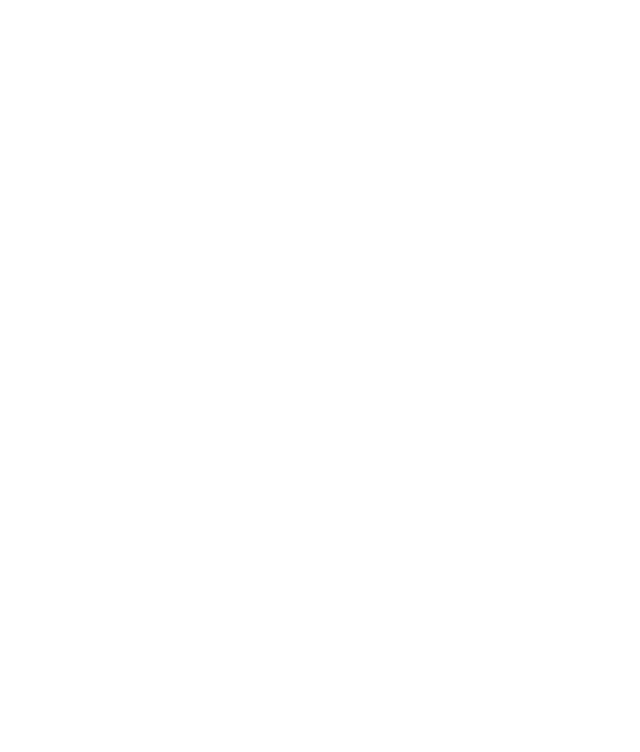
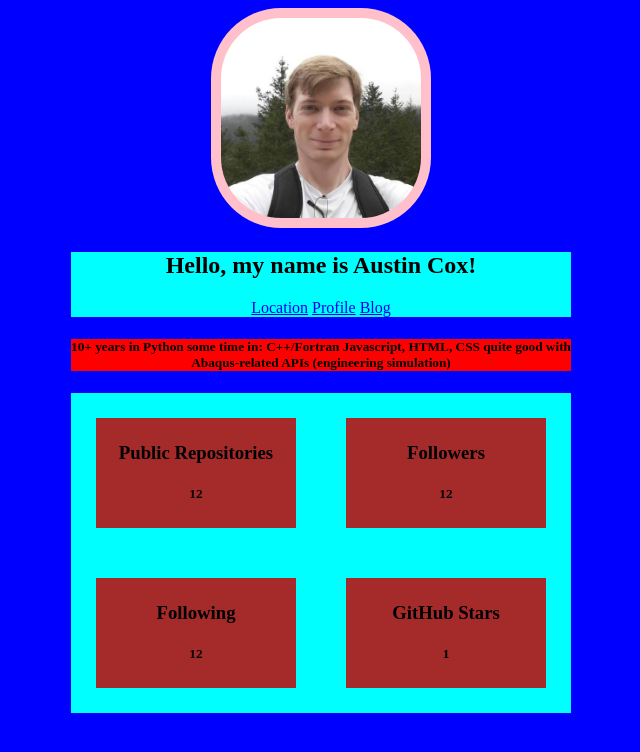
Before and after one commit to austin-e-cox/Profile-Generator, a website: page index.html in a window 1280 px wide. Shown: the whole page, without its empty margins (319-959 px from the left). Drawn offline with Linux system fonts and the light colour scheme.

Commit message:
created html file, need to code js to replace values then generate pdf

```diff
--- /dev/null
+++ b/assets/css/styles.css
@@ -0,0 +1,50 @@
+body{
+    background-color: blue;
+}
+
+img {
+    background-color: pink;
+    padding: 10px;
+    border-radius: 32%;
+}
+
+.myImg{
+    text-align: center;
+}
+
+.center{
+    text-align: center;
+}
+
+.primary-data{
+    background-color: aqua;
+    margin: 10px;
+    width: 500px;
+    margin: auto;
+}
+
+.bio{
+    background-color: red;
+    width: 500px;
+    margin: auto;
+}
+
+.secondary-data{
+    background-color: aqua;
+    margin: 10px;
+    width: 500px;
+    margin: auto;
+}
+
+.row{
+    display: flex;
+    justify-content: space-around;;
+}
+
+.infoBox{
+    background-color: brown;
+    width: 200px;
+    height: 100px;
+    padding: 5px;
+    margin: 25px;
+}
--- a/index.html
+++ b/index.html
@@ -2,12 +2,9 @@
 Profile image
 User name
 Links to the following:
-
 User location via Google Maps
 User GitHub profile
 User blog
-
-
 User bio
 Number of public repositories
 Number of followers
@@ -30,8 +27,52 @@ The background color of the generated PDF matches the color that the user provid
     <meta charset="UTF-8">
     <meta name="viewport" content="width=device-width, initial-scale=1.0">
     <title>PDF Generator</title>
+    <link rel="stylesheet" href="assets/css/styles.css">
 </head>
 <body>
+    <div class="myImg">
+        <img src="./assets/img/profImg.jfif" alt="profile image" width=200px id="prof_img">
+    </div>
+    <div class="primary-data">
+        <div class="center">
+            <h2 id="user">Hello, my name is Austin Cox!</h1>
+        </div>
+        <div class="links center">
+            <a href="https://www.google.com/maps/place/Seattle,+WA,+USA/" id="loc">Location</a>
+            <a href="https://github.com/austin-e-cox" id="prof">Profile</a>
+            <a href="https://austin-e-cox.github.io/Portfolio_Bootstrap/" id="blog">Blog</a>
+        </div>
+    </div>
 
+    <div class="bio center">
+        <h5>10+ years in Python
+            some time in:
+            C++/Fortran
+            Javascript, HTML, CSS
+            quite good with Abaqus-related APIs (engineering simulation)</h5>
+    </div>
+
+    <div class="secondary-data">
+        <div class="row">
+            <div class="center infoBox">
+                <h3>Public Repositories</h3>
+                <h5 id="num_pub_repos">12</h5>
+            </div>
+            <div class="center infoBox">
+                <h3>Followers</h3>
+                <h5 id="num_followers">12</h5>
+            </div>
+        </div>
+        <div class="row">
+            <div class="center infoBox">
+                <h3>Following</h3>
+                <h5 id="num_following">12</h5>
+            </div>
+            <div class="center infoBox">
+                <h3>GitHub Stars</h3>
+                <h5 id="num_stars">1</h5>
+            </div>
+        </div>
+    </div>
 </body>
 </html>
--- a/index.js
+++ b/index.js
@@ -68,7 +68,8 @@ async function main(){
         num_stars: ghd.num_stars
     }
     console.log(minimalGithubData);//minimalGithubData);
-
+    //mapsSearchLoc = minimalGithubData.loc.replace(" ","+")
+    //https://www.google.com/maps/place/Seattle,+WA,+USA/
 }
 
 main()
```
Also changed, not shown: assets/img/profImg.jfif (added).
